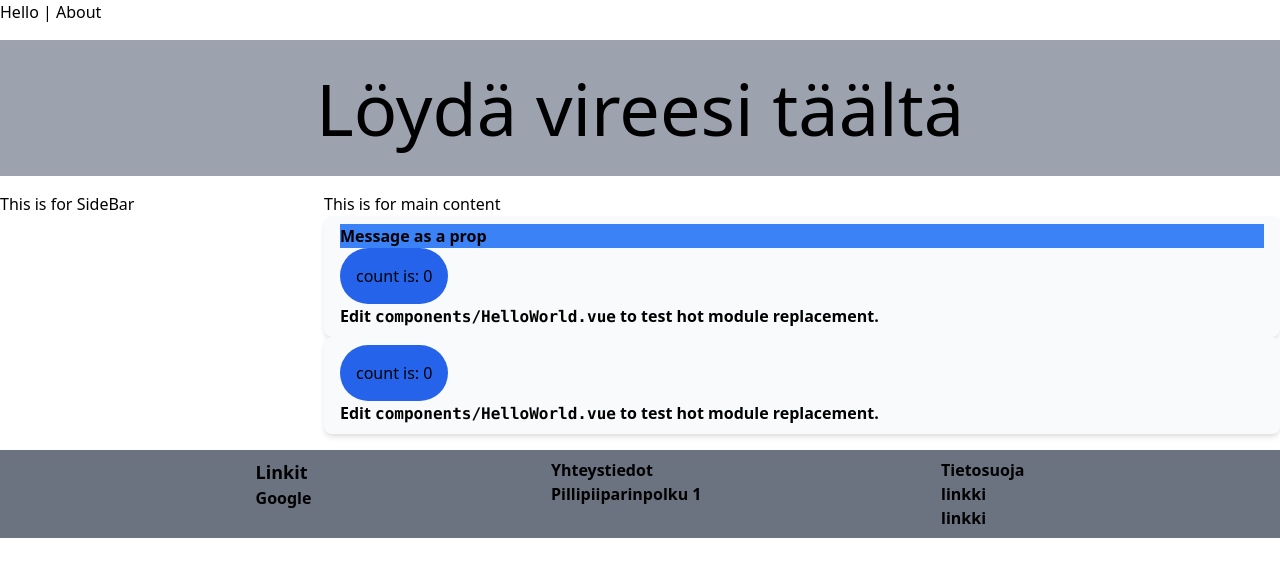
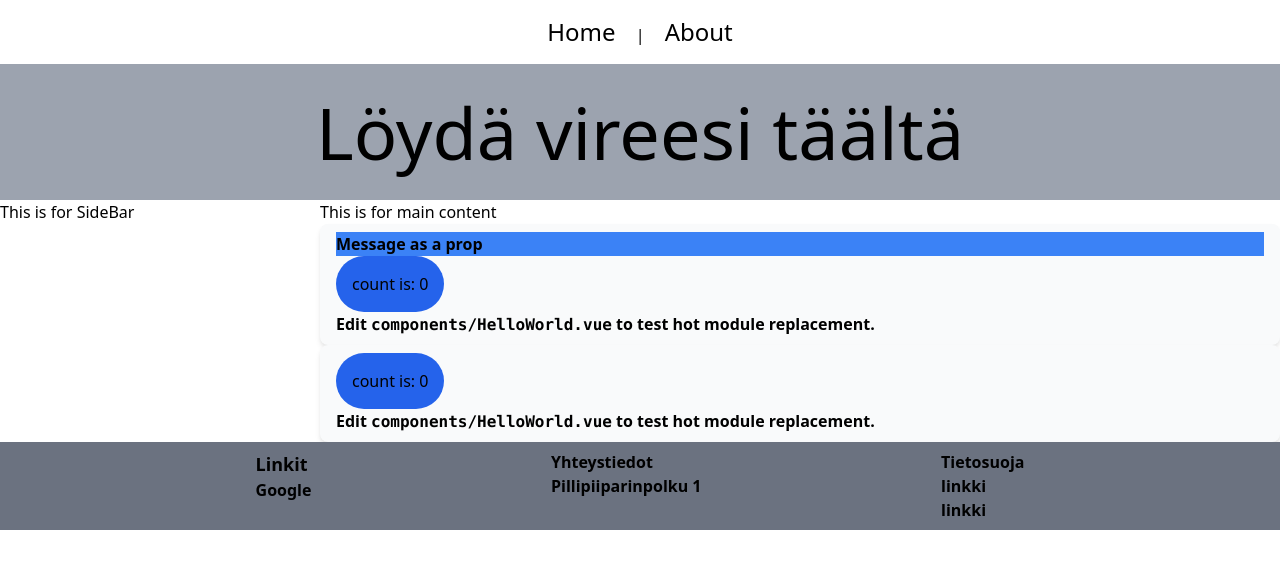
Before and after one commit to vilmaguila/lazy-punter, a Vue app: page /#/ in a window 1280 px wide. Shown: the top 576 px of the page. Built offline with nearby package versions, Linux system fonts and the light colour scheme.

Commit message:
started nav-item and refined nav-bar

```diff
--- a/src/components/ui/NavigationBar.vue
+++ b/src/components/ui/NavigationBar.vue
@@ -1,12 +1,19 @@
 <template>
-  <nav>
-    <router-link to="/">Hello</router-link> |
-    <router-link to="/about">About</router-link>
+  <nav class="nav">
+    <slot></slot>
   </nav>
 </template>
 
 <script>
+//import NavItem from '@/components/ui/NavigationItem.vue'
+
 export default {
   name: "NavigationBar",
 };
 </script>
+
+<style lang="postcss" scoped>
+.nav {
+  @apply text-center py-4;
+}
+</style>
--- /dev/null
+++ b/src/components/ui/NavigationItem.vue
@@ -0,0 +1,25 @@
+<template>
+  <router-link class="nav-item" :to="link">{{ label }}</router-link>
+</template>
+
+<script>
+export default {
+  name: "NavigationItem",
+  props: {
+    label: {
+      type: String,
+      required: true,
+    },
+    link: {
+      type: String,
+      required: true,
+    },
+  },
+};
+</script>
+
+<style lang="postcss" scoped>
+.nav-item {
+  @apply px-4 text-2xl text-center hover:bg-gray-200;
+}
+</style>
--- a/src/views/About.vue
+++ b/src/views/About.vue
@@ -1,6 +1,9 @@
 <template>
   <div class="about">
-    <navigation-bar></navigation-bar>
+    <navigation-bar>
+      <navigation-item label="Home" link="/" />
+      <navigation-item label="About" link="/about" />
+    </navigation-bar>
     <h1>This is an about page</h1>
     <side-bar></side-bar>
     <router-view name="default"></router-view>
@@ -13,12 +16,14 @@
 <script>
 import SideBar from "@/components/ui/SideBar.vue";
 import NavigationBar from "@/components/ui/NavigationBar.vue";
+import NavigationItem from "@/components/ui/NavigationItem.vue"
 
 export default {
   name: "About",
   components: {
     SideBar,
     NavigationBar,
+    NavigationItem,
   },
 };
 </script>
--- a/src/views/Home.vue
+++ b/src/views/Home.vue
@@ -1,6 +1,9 @@
 <template>
-  <div class="grid grid-cols-4 gap-4">
-    <navigation-bar class="col-span-4"></navigation-bar>
+  <div class="grid grid-cols-4">
+    <navigation-bar class="col-span-4">
+      <navigation-item label="Home" link="/" /> |
+      <navigation-item label="About" link="/about"/>
+    </navigation-bar>
     <the-hero class="col-span-4">Löydä vireesi täältä</the-hero>
     <div>This is for SideBar</div>
     <div class="col-span-3">
@@ -16,13 +19,15 @@
 import HelloWorld from "../components/HelloWorld.vue";
 import NavigationBar from "../components/ui/NavigationBar.vue";
 import TheHero from '@/components/layout/TheHero.vue'
+import NavigationItem from '@/components/ui/NavigationItem.vue'
 
 export default {
   name: "Home",
   components: {
     HelloWorld,
     NavigationBar,
-    TheHero
+    TheHero,
+    NavigationItem
   },
 };
 </script>
```
